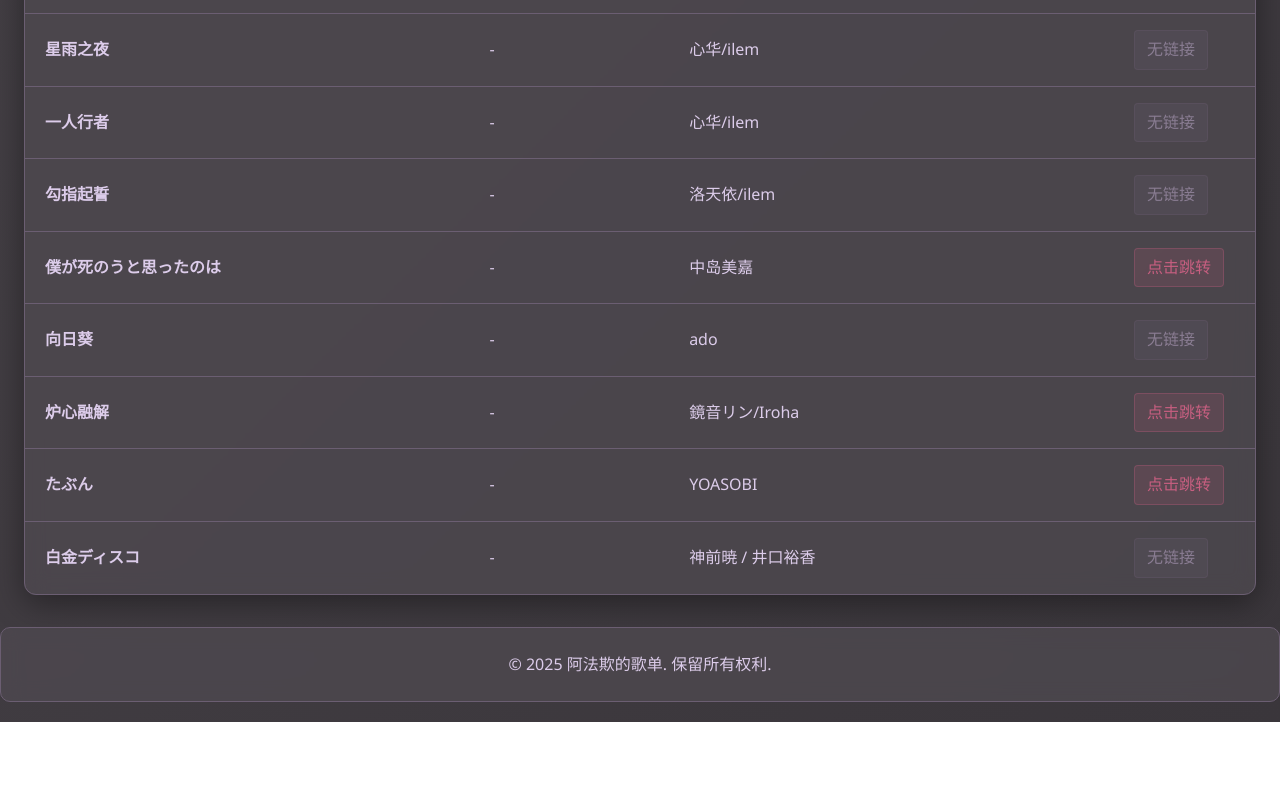
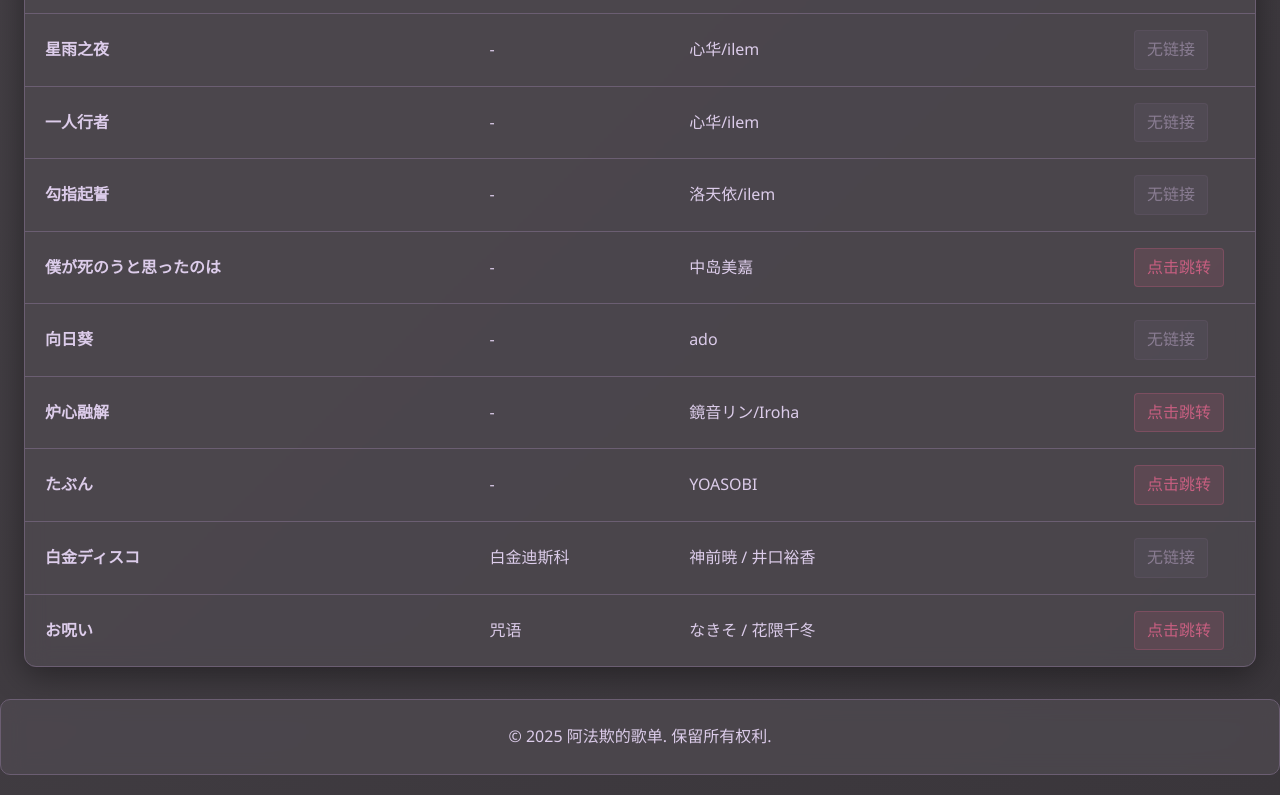
Before and after one commit to rinne-ovo/PlaylistforAphacii, a plain HTML site: page index.html in a window 1280 px wide. Shown: the part 7277-8072 px from the top of the page. Before the commit the page ends 7999 px from the top, so only its background shows below. Drawn offline with Linux system fonts and the light colour scheme.

Commit message:
Update index.html
添加 お呪い

```diff
--- a/index.html
+++ b/index.html
@@ -403,7 +403,8 @@
             { name: "向日葵", translatedName: "", artist: "ado", accompanimentLink: "" },
             { name: "炉心融解", translatedName: "", artist: "鏡音リン/Iroha", accompanimentLink: "https://www.bilibili.com/video/BV1Qs41117Pj/?spm_id_from=333.337.search-card.all.click&vd_source=3e1817f52f3e73f6a35beabe10815615" },
             { name: "たぶん", translatedName: "", artist: "YOASOBI", accompanimentLink: "https://www.bilibili.com/video/BV1vv411t7TT?spm_id_from=333.788.videopod.episodes&vd_source=3e1817f52f3e73f6a35beabe10815615&p=2" },
-            { name: "白金ディスコ", translatedName: "", artist: "神前暁 / 井口裕香", accompanimentLink: "" }
+            { name: "白金ディスコ", translatedName: "白金迪斯科", artist: "神前暁 / 井口裕香", accompanimentLink: "" },
+            { name: "お呪い", translatedName: "咒语", artist: "なきそ / 花隈千冬", accompanimentLink: "https://www.bilibili.com/video/BV1KV4y127u1?spm_id_from=333.788.videopod.episodes&vd_source=3e1817f52f3e73f6a35beabe10815615&p=2" }
         ];
 
         // 获取DOM元素
```
